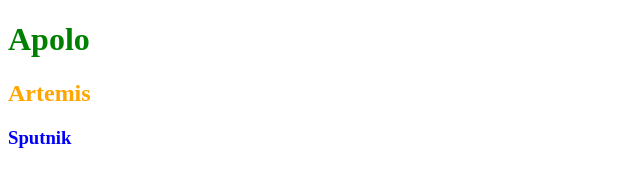
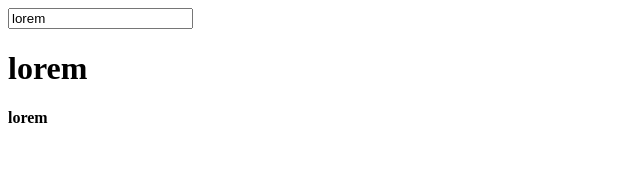
Before and after one commit to JhodanSebastianCorredorAcevedoADSO/Vue, a plain HTML site: page index.html in a window 1280 px wide. Shown: the whole page, without its empty margins (0-640 px from the left). Drawn offline with nearby package versions, Linux system fonts and the light colour scheme.

Commit message:
feat: :rocket: V-model
Ejemplo del manejo de v-model  directiva y sincronizacion

```diff
--- a/component/my-component.js
+++ b/component/my-component.js
@@ -1,9 +1,7 @@
 export default{
     data(){
         return{
-            basico: '<strong style="color:green";>Apolo</strong>',
-            intermedio: '<strong style="color:orange;">Artemis</strong>',
-            avanzado: '<strong style="color:blue";>Sputnik</strong>'
+            mensaje: "lorem"
         }
     }
 }
--- a/index.html
+++ b/index.html
@@ -10,9 +10,9 @@
 </head>
 <body>
     <div id="app">
-        <h1 v-html="basico"></h1>
-        <h2 v-html="intermedio"></h2>
-        <h3 v-html="avanzado"></h3>
+        <input type="text" v-model="mensaje">
+        <h1>{{mensaje}}</h1>
+        <strong v-text="mensaje"></strong>
     </div>
 </body>
 </html>
```
